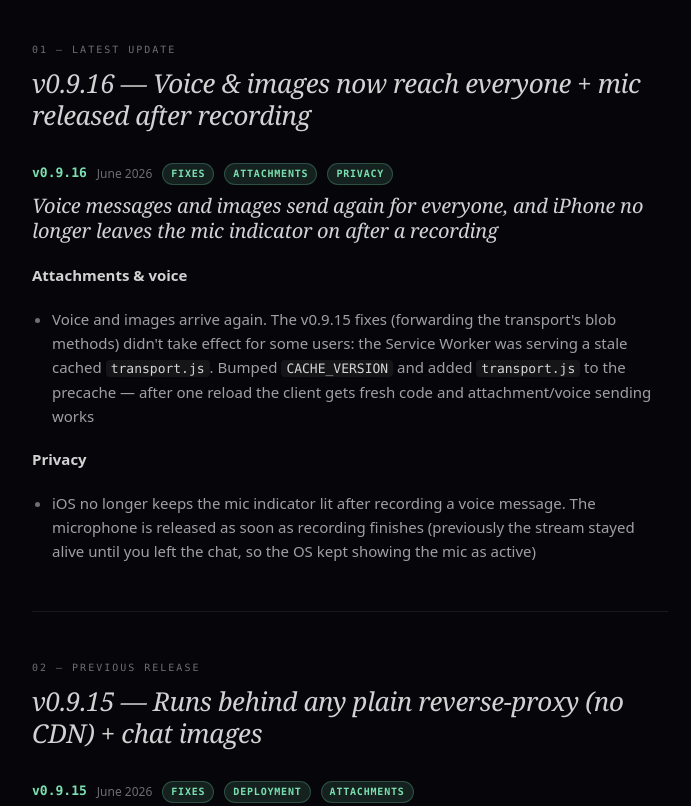
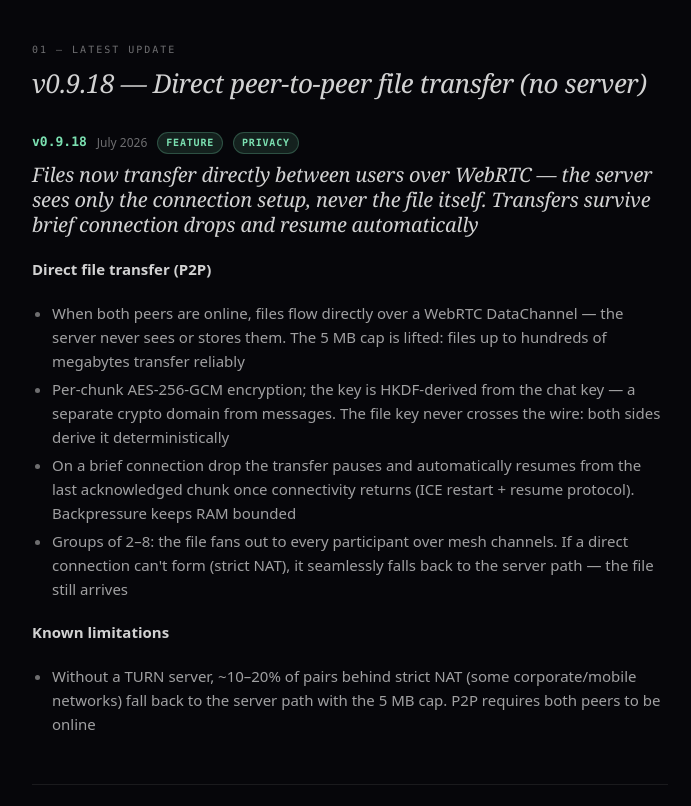
Before and after one commit to www7man/Nee2P, a website: page updates.html in a window 1280 px wide. Shown: the part 220-1026 px from the top of the page, without its empty margins (290-981 px from the left). Drawn offline with Linux system fonts and the light colour scheme.

Commit message:
chore(release): v0.9.18 — version bump + changelog
Bumps version.js + package.json 0.9.16 -> 0.9.18 and adds the v0.9.18
changelog entry (RU+EN): direct peer-to-peer file transfer over WebRTC with
resume on brief connection drops, group mesh 2-8, seamless relay fallback,
HKDF-isolated per-transfer crypto. Known limitations: no TURN (strict NAT
falls back to 5MB relay), RAM reassembly caps practical size at hundreds of
MB. Renumbered prior changelog sections 02->03..05->06.

```diff
--- a/package.json
+++ b/package.json
@@ -1,7 +1,7 @@
 {
   "name": "nee2p",
   "private": true,
-  "version": "0.9.16",
+  "version": "0.9.18",
   "description": "Anonymous paired messenger. Pair by secret phrase, e2e-encrypted.",
   "main": "server.js",
   "scripts": {
--- a/updates.html
+++ b/updates.html
@@ -367,6 +367,55 @@
   <!-- 01 — Latest update -->
   <section>
     <div class="section-num"><span lang="ru">01 — Последнее обновление</span><span lang="en">01 — Latest update</span></div>
+    <h2 class="section-heading"><span lang="ru">v0.9.18 — Передача файлов напрямую между пользователями (без сервера)</span><span lang="en">v0.9.18 — Direct peer-to-peer file transfer (no server)</span></h2>
+
+    <div class="release">
+      <div class="release-meta">
+        <span class="release-version">v0.9.18</span>
+        <span class="release-date"><span lang="ru">июль 2026</span><span lang="en">July 2026</span></span>
+        <span class="release-tag"><span lang="ru">функция</span><span lang="en">feature</span></span>
+        <span class="release-tag"><span lang="ru">приватность</span><span lang="en">privacy</span></span>
+      </div>
+      <h3 class="release-title">
+        <span lang="ru">Файлы теперь передаются напрямую от пользователя к пользователю через WebRTC — сервер видит только факт установки соединения, но не сам файл. Передача устойчива к кратковременным обрывам связи и возобновляется автоматически</span>
+        <span lang="en">Files now transfer directly between users over WebRTC — the server sees only the connection setup, never the file itself. Transfers survive brief connection drops and resume automatically</span>
+      </h3>
+
+      <h4><span lang="ru">Прямая передача файлов (P2P)</span><span lang="en">Direct file transfer (P2P)</span></h4>
+      <ul>
+        <li>
+          <span lang="ru">Когда оба участника онлайн, файлы идут напрямую через WebRTC DataChannel — сервер их не видит и не хранит. Снимается ограничение в 5 МБ: реально передаются файлы до сотен мегабайт</span>
+          <span lang="en">When both peers are online, files flow directly over a WebRTC DataChannel — the server never sees or stores them. The 5 MB cap is lifted: files up to hundreds of megabytes transfer reliably</span>
+        </li>
+        <li>
+          <span lang="ru">Шифрование AES-256-GCM на каждый чанк, ключ выводится из ключа чата через HKDF — отдельный домен крипто от сообщений. Ключ файла никогда не пересекает провод: обе стороны выводят его детерминированно</span>
+          <span lang="en">Per-chunk AES-256-GCM encryption; the key is HKDF-derived from the chat key — a separate crypto domain from messages. The file key never crosses the wire: both sides derive it deterministically</span>
+        </li>
+        <li>
+          <span lang="ru">При кратковременном обрыве связи передача встаёт на паузу и автоматически возобновляется с того же чанка после восстановления (ICE restart + resume-протокол). Бэкпрессура держит RAM в рамках</span>
+          <span lang="en">On a brief connection drop the transfer pauses and automatically resumes from the last acknowledged chunk once connectivity returns (ICE restart + resume protocol). Backpressure keeps RAM bounded</span>
+        </li>
+        <li>
+          <span lang="ru">Группы 2–8: файл раздаётся всем участникам по mesh-каналам. Если прямое соединение не пробивается (строгий NAT), бесшовный откат на серверный путь — файл всё равно доходит</span>
+          <span lang="en">Groups of 2–8: the file fans out to every participant over mesh channels. If a direct connection can't form (strict NAT), it seamlessly falls back to the server path — the file still arrives</span>
+        </li>
+      </ul>
+
+      <h4><span lang="ru">Известные ограничения</span><span lang="en">Known limitations</span></h4>
+      <ul>
+        <li>
+          <span lang="ru">Без TURN-сервера ~10–20% пар за строгим NAT (часть корпоративных/мобильных сетей) уходят на серверный путь с ограничением 5 МБ. P2P требует, чтобы оба были онлайн</span>
+          <span lang="en">Without a TURN server, ~10–20% of pairs behind strict NAT (some corporate/mobile networks) fall back to the server path with the 5 MB cap. P2P requires both peers to be online</span>
+        </li>
+      </ul>
+    </div>
+  </section>
+
+  <hr />
+
+  <!-- 02 — Previous release -->
+  <section>
+    <div class="section-num"><span lang="ru">02 — Предыдущий релиз</span><span lang="en">02 — Previous release</span></div>
     <h2 class="section-heading"><span lang="ru">v0.9.16 — Голосовые и картинки доезжают до всех + микрофон гаснет после записи</span><span lang="en">v0.9.16 — Voice &amp; images now reach everyone + mic released after recording</span></h2>
 
     <div class="release">
@@ -402,9 +451,9 @@
 
   <hr />
 
-  <!-- 02 — Previous release -->
+  <!-- 03 — Previous release -->
   <section>
-    <div class="section-num"><span lang="ru">02 — Предыдущий релиз</span><span lang="en">02 — Previous release</span></div>
+    <div class="section-num"><span lang="ru">03 — Предыдущий релиз</span><span lang="en">03 — Previous release</span></div>
     <h2 class="section-heading"><span lang="ru">v0.9.15 — Работа на любом reverse-proxy без CDN + картинки в чате</span><span lang="en">v0.9.15 — Runs behind any plain reverse-proxy (no CDN) + chat images</span></h2>
 
     <div class="release">
@@ -444,9 +493,9 @@
 
   <hr />
 
-  <!-- 03 — Earlier release -->
+  <!-- 04 — Earlier release -->
   <section>
-    <div class="section-num"><span lang="ru">03 — Ранний релиз</span><span lang="en">03 — Earlier release</span></div>
+    <div class="section-num"><span lang="ru">04 — Ранний релиз</span><span lang="en">04 — Earlier release</span></div>
     <h2 class="section-heading"><span lang="ru">v0.9.13 — Критические фиксы + Nee2P Lite + полная локализация</span><span lang="en">v0.9.13 — Critical fixes + Nee2P Lite + complete localization</span></h2>
 
     <div class="release">
@@ -528,9 +577,9 @@
 
   <hr />
 
-  <!-- 04 — Earlier still -->
+  <!-- 05 — Earlier still -->
   <section>
-    <div class="section-num"><span lang="ru">04 — Ещё ранее</span><span lang="en">04 — Earlier still</span></div>
+    <div class="section-num"><span lang="ru">05 — Ещё ранее</span><span lang="en">05 — Earlier still</span></div>
     <h2 class="section-heading"><span lang="ru">v0.8.7 — Критический фикс парного соединения + Nee2P Lite</span><span lang="en">v0.8.7 — Critical pairing fix + Nee2P Lite</span></h2>
 
     <div class="release">
@@ -599,9 +648,9 @@
 
   <hr />
 
-  <!-- 05 — Version history -->
+  <!-- 06 — Version history -->
   <section>
-    <div class="section-num"><span lang="ru">05 — История версий</span><span lang="en">05 — Version history</span></div>
+    <div class="section-num"><span lang="ru">06 — История версий</span><span lang="en">06 — Version history</span></div>
     <h2 class="section-heading"><span lang="ru">v0.8.5 — Полная локализация + умный Service Worker</span><span lang="en">v0.8.5 — Full localization + smart Service Worker</span></h2>
 
     <div class="release">
--- a/version.js
+++ b/version.js
@@ -6,4 +6,4 @@
 //
 // Consumed by: nee2p-screens.jsx WelcomeScreen (Open Source badge) and
 // any other surface that wants to show the current build version.
-window.NEE2P_VERSION = '0.9.16';
+window.NEE2P_VERSION = '0.9.18';
```
